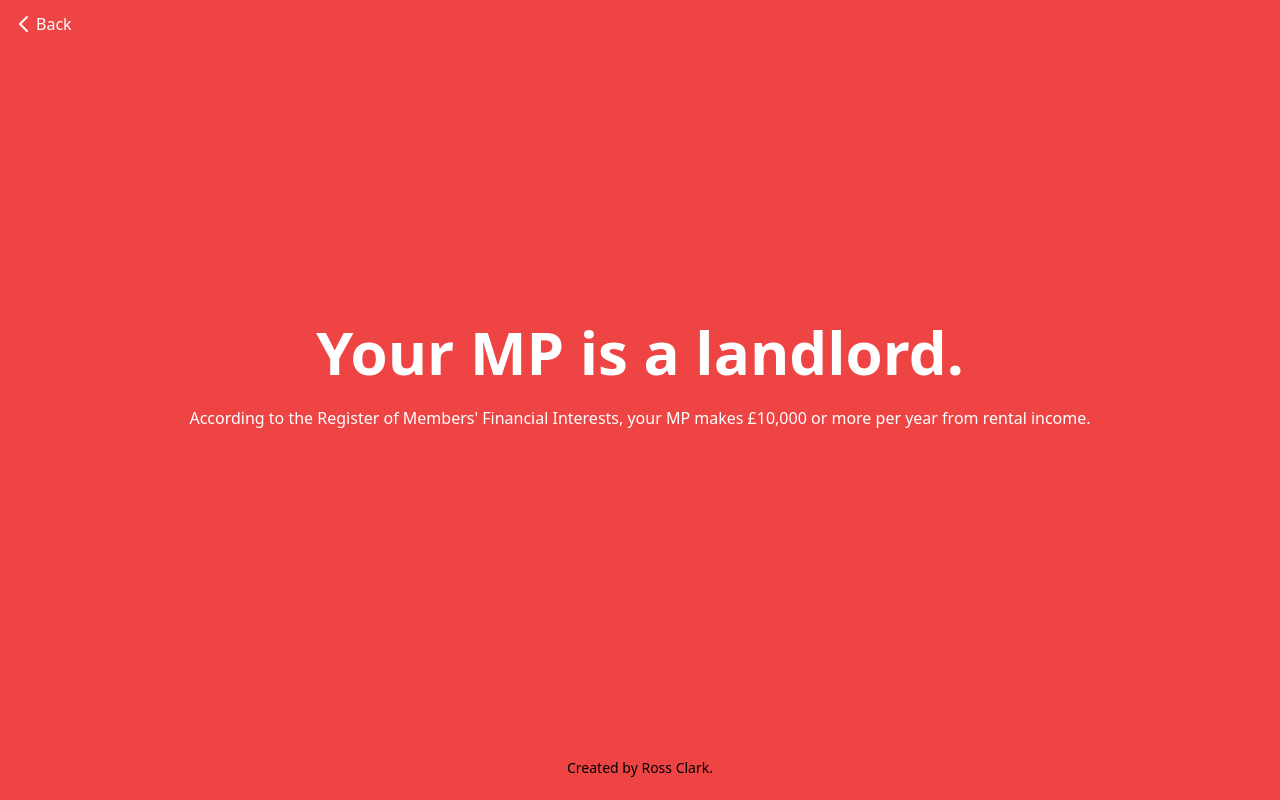
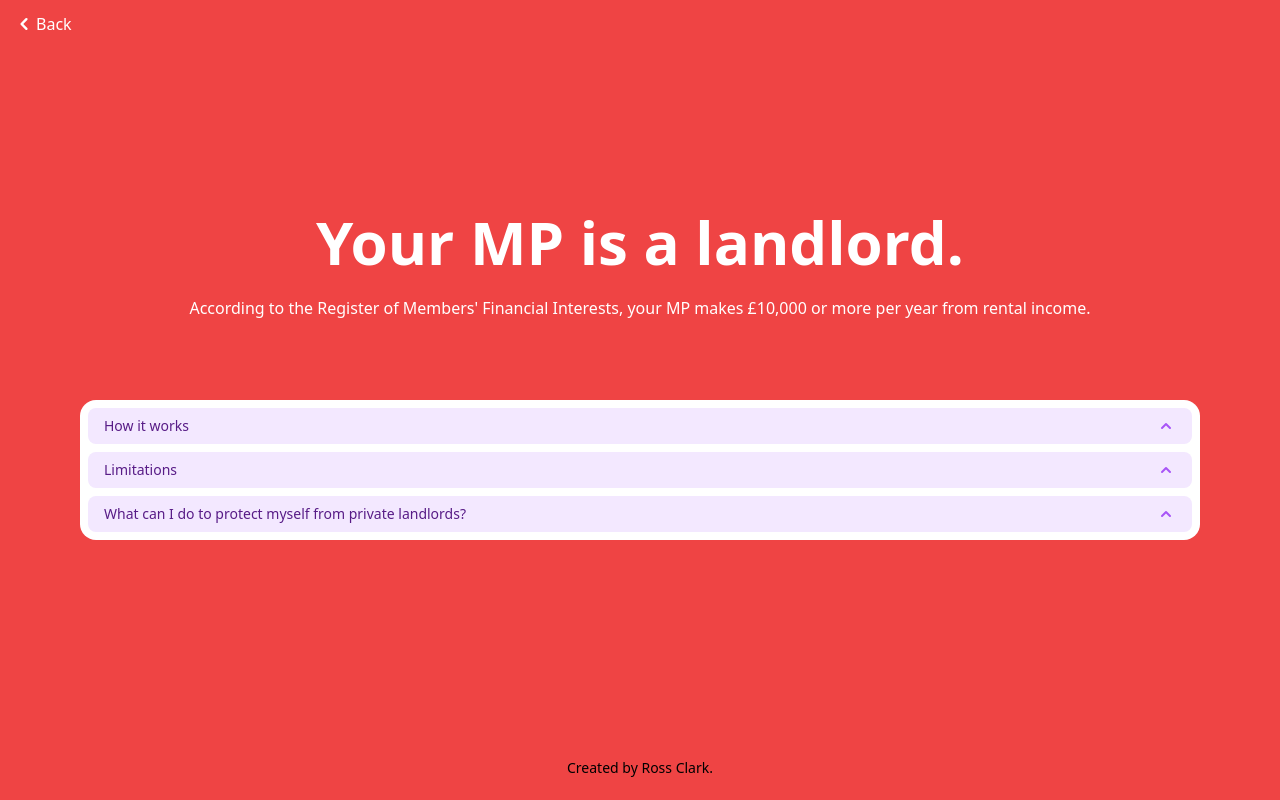
Before and after one commit to rosscee98/is-your-mp-a-landlord, a Next.js app: page /is-landlord in a window 1280 px wide. Built offline with nearby package versions, Linux system fonts and the light colour scheme.

Commit message:
use heroicons and headlessui, add disclosure box

```diff
--- a/components/back-button.tsx
+++ b/components/back-button.tsx
@@ -1,4 +1,5 @@
 import { useRouter } from "next/router";
+import { ChevronLeftIcon } from "@heroicons/react/solid";
 
 const BackButton = () => {
   const router = useRouter();
@@ -8,20 +9,7 @@
       className="absolute top-0 left-0 flex items-center text-white p-3"
       onClick={() => router.back()}
     >
-      <svg
-        xmlns="http://www.w3.org/2000/svg"
-        className="h-6 w-6"
-        fill="none"
-        viewBox="0 0 24 24"
-        stroke="currentColor"
-        strokeWidth={2}
-      >
-        <path
-          strokeLinecap="round"
-          strokeLinejoin="round"
-          d="M15 19l-7-7 7-7"
-        />
-      </svg>
+      <ChevronLeftIcon className="h-6 w-6" />
       Back
     </button>
   );
--- /dev/null
+++ b/components/disclosure-box.tsx
@@ -0,0 +1,64 @@
+import { Disclosure } from "@headlessui/react";
+import { ChevronUpIcon } from "@heroicons/react/solid";
+
+const DisclosureBox = () => {
+  return (
+    <div className="mx-auto w-full rounded-2xl bg-white flex flex-col gap-2 mt-20 p-2">
+      <Disclosure>
+        {({ open }) => (
+          <>
+            <Disclosure.Button className="flex w-full justify-between rounded-lg bg-purple-100 px-4 py-2 text-left text-sm font-medium text-purple-900 hover:bg-purple-200 focus:outline-none focus-visible:ring focus-visible:ring-purple-500 focus-visible:ring-opacity-75">
+              <span>How it works</span>
+              <ChevronUpIcon
+                className={`${
+                  open ? "rotate-180 transform" : ""
+                } h-5 w-5 text-purple-500`}
+              />
+            </Disclosure.Button>
+            <Disclosure.Panel className="px-4 pt-4 pb-2 text-sm text-gray-500">
+              This is how it works.
+            </Disclosure.Panel>
+          </>
+        )}
+      </Disclosure>
+      <Disclosure>
+        {({ open }) => (
+          <>
+            <Disclosure.Button className="flex w-full justify-between rounded-lg bg-purple-100 px-4 py-2 text-left text-sm font-medium text-purple-900 hover:bg-purple-200 focus:outline-none focus-visible:ring focus-visible:ring-purple-500 focus-visible:ring-opacity-75">
+              <span>Limitations</span>
+              <ChevronUpIcon
+                className={`${
+                  open ? "rotate-180 transform" : ""
+                } h-5 w-5 text-purple-500`}
+              />
+            </Disclosure.Button>
+            <Disclosure.Panel className="px-4 pt-4 pb-2 text-sm text-gray-500">
+              These are the limitations.
+            </Disclosure.Panel>
+          </>
+        )}
+      </Disclosure>
+      <Disclosure>
+        {({ open }) => (
+          <>
+            <Disclosure.Button className="flex w-full justify-between rounded-lg bg-purple-100 px-4 py-2 text-left text-sm font-medium text-purple-900 hover:bg-purple-200 focus:outline-none focus-visible:ring focus-visible:ring-purple-500 focus-visible:ring-opacity-75">
+              <span>
+                What can I do to protect myself from private landlords?
+              </span>
+              <ChevronUpIcon
+                className={`${
+                  open ? "rotate-180 transform" : ""
+                } h-5 w-5 text-purple-500`}
+              />
+            </Disclosure.Button>
+            <Disclosure.Panel className="px-4 pt-4 pb-2 text-sm text-gray-500">
+              Join a tenants union!
+            </Disclosure.Panel>
+          </>
+        )}
+      </Disclosure>
+    </div>
+  );
+};
+
+export default DisclosureBox;
--- a/package.json
+++ b/package.json
@@ -7,6 +7,8 @@
     "lint": "next lint"
   },
   "dependencies": {
+    "@headlessui/react": "^1.6.5",
+    "@heroicons/react": "^1.0.6",
     "next": "latest",
     "react": "18.1.0",
     "react-dom": "18.1.0"
--- a/pages/index.tsx
+++ b/pages/index.tsx
@@ -3,6 +3,7 @@
 import { useRouter } from "next/router";
 import { useState } from "react";
 import getConstituencies from "../public/get-constituencies.js";
+import DisclosureBox from "../components/disclosure-box";
 
 const constituencies = getConstituencies();
 const PARLIAMENT_URL = "https://members-api.parliament.uk/api";
@@ -152,6 +153,7 @@
             </button>
           </div>
         </form>
+        <DisclosureBox />
       </main>
 
       <footer className="flex h-12 text-sm w-full items-center justify-center border-t">
--- a/pages/is-landlord.tsx
+++ b/pages/is-landlord.tsx
@@ -1,5 +1,6 @@
 import type { NextPage } from "next";
 import BackButton from "../components/back-button";
+import DisclosureBox from "../components/disclosure-box";
 
 const IsLandlord: NextPage = () => {
   return (
@@ -14,6 +15,7 @@
           According to the Register of Members&apos; Financial Interests, your
           MP makes £10,000 or more per year from rental income.
         </p>
+        <DisclosureBox />
       </main>
 
       <footer className="flex h-12 text-sm w-full items-center justify-center">
--- a/pages/is-not-landlord.tsx
+++ b/pages/is-not-landlord.tsx
@@ -1,5 +1,6 @@
 import type { NextPage } from "next";
 import BackButton from "../components/back-button";
+import DisclosureBox from "../components/disclosure-box";
 
 type Props = {
   router?: {
@@ -28,6 +29,7 @@
             Your MP has declared no property interests.
           </p>
         )}
+        <DisclosureBox />
       </main>
 
       <footer className="flex h-12 text-sm w-full items-center justify-center">
```
Also changed, not shown: 1 other file (tests, documents, lock files or other folders).
